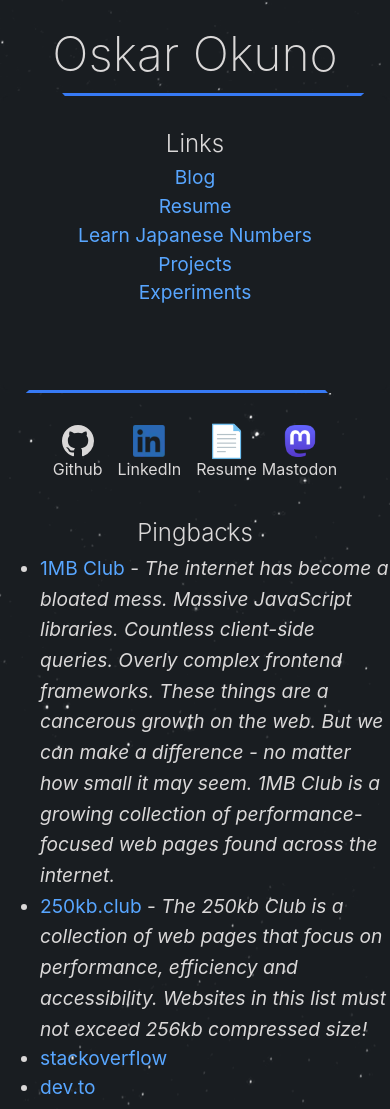
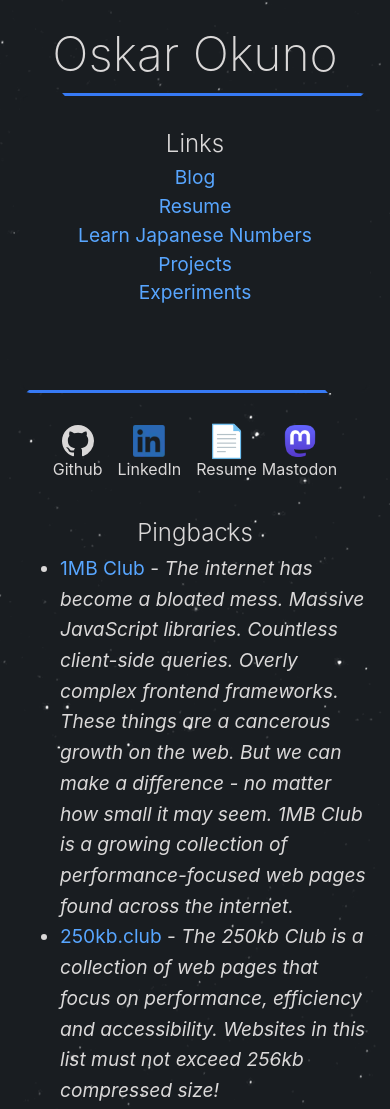
Before and after one commit to MrOggy85/homepage-okuno, a plain HTML site: page index.html in a window 390 px wide. Shown: the top 1109 px of the page. Drawn offline with Linux system fonts and the light colour scheme.

Commit message:
fix: side margins on phones; bust the year-long cache on main.css
A phone holding the old main.css kept reset.css's max-width without
height:auto, so images kept their height attribute and stretched.

Co-Authored-By: Claude Opus 5.5 <noreply@anthropic.com>

```diff
--- a/index.html
+++ b/index.html
@@ -8,7 +8,7 @@
   <meta name="description"
     content="Oskar Okuno is a Fullstack Dev with experince with React, React Native, Vue. As a Fullstack Dev he also uses Node.js, Go, Java and C#.">
   <link rel="stylesheet" href="static/reset.css">
-  <link rel="stylesheet" href="static/main.css">
+  <link rel="stylesheet" href="static/main.css?v=2">
   <link rel="icon" type="image/x-icon" href="static/favicon.ico">
 </head>
 
--- a/static/main.css
+++ b/static/main.css
@@ -14,8 +14,7 @@ body {
 main {
   margin: 0 auto;
   max-width: 600px;
-  padding-top: 1em;
-  padding-bottom: 3em;
+  padding: 1em 1.25em 3em;
 }
 
 html,
```
Also changed, not shown: projects/index.html (+1 -1 lines).
